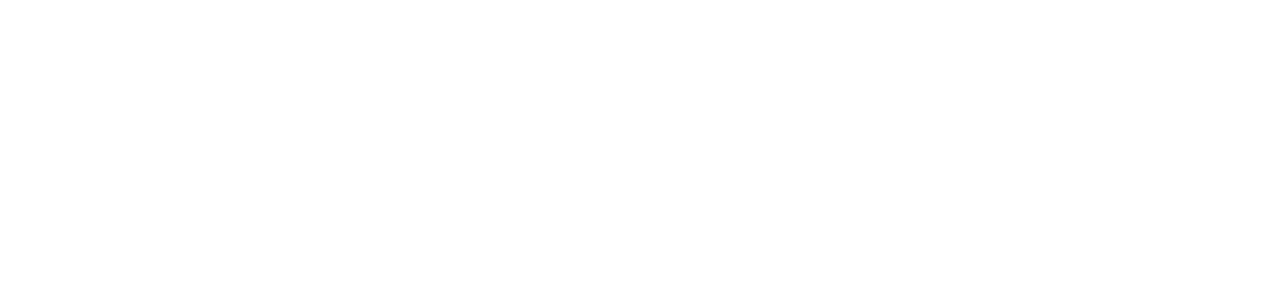
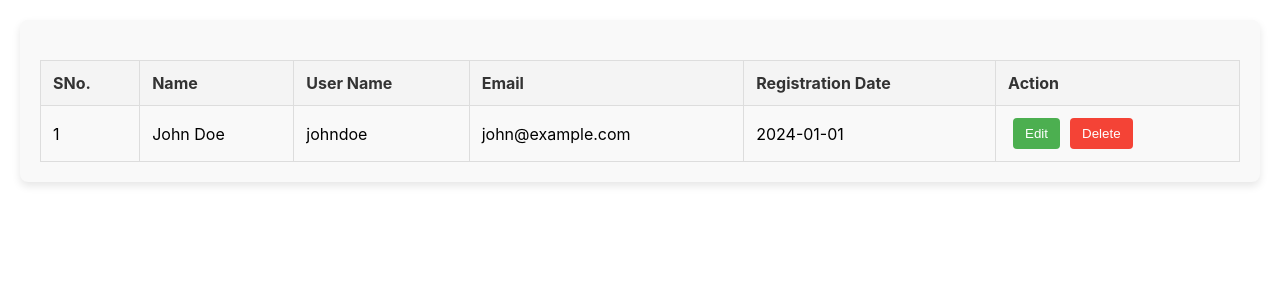
Before and after one commit to WajidAli05/Octaloop-Ecommerce, a React (Create React App) app in the folder frontend/: page /usersTableView in a window 1280 px wide. Before the commit this address had no page. Shown: the top 300 px of the page. Built offline with nearby package versions, Linux system fonts and the light colour scheme.

Commit message:
toggle side menu bar

```diff
--- a/frontend/package.json
+++ b/frontend/package.json
@@ -3,6 +3,10 @@
   "version": "0.1.0",
   "private": true,
   "dependencies": {
+    "@emotion/react": "^11.13.0",
+    "@emotion/styled": "^11.13.0",
+    "@mui/icons-material": "^5.16.4",
+    "@mui/material": "^5.16.4",
     "@testing-library/jest-dom": "^5.17.0",
     "@testing-library/react": "^13.4.0",
     "@testing-library/user-event": "^13.5.0",
--- a/frontend/src/App.css
+++ b/frontend/src/App.css
@@ -14,6 +14,7 @@
 #facebook-logo-txt{
   color: rgb(30, 30, 255);
   font-size: 50px;
+  font-weight: bold;
 }
 
 .login-div{
@@ -209,3 +210,165 @@ form{
   color: green;
   font-size: small;
 }
+
+/* UsersTableView.js css starts here */
+.table-container {
+  width: 100%;
+  max-width: 1200px;
+  margin: 20px auto;
+  padding: 20px;
+  background-color: #f9f9f9;
+  border-radius: 8px;
+  box-shadow: 0 4px 8px rgba(0, 0, 0, 0.1);
+}
+
+.users-table {
+  width: 100%;
+  border-collapse: collapse;
+  margin-top: 20px;
+}
+
+.users-table th,
+.users-table td {
+  border: 1px solid #ddd;
+  padding: 12px;
+  text-align: left;
+}
+
+.users-table th {
+  background-color: #f4f4f4;
+  color: #333;
+  font-weight: bold;
+}
+
+.users-table tr:nth-child(even) {
+  background-color: #f9f9f9;
+}
+
+.users-table tr:hover {
+  background-color: #f1f1f1;
+}
+
+.edit-button,
+.delete-button {
+  padding: 8px 12px;
+  margin: 0 5px;
+  border: none;
+  border-radius: 4px;
+  cursor: pointer;
+}
+
+.edit-button {
+  background-color: #4caf50;
+  color: white;
+}
+
+.edit-button:hover {
+  background-color: #45a049;
+}
+
+.delete-button {
+  background-color: #f44336;
+  color: white;
+}
+
+.delete-button:hover {
+  background-color: #e53935;
+}
+
+
+/* Admin Menu bar */
+.side-menu-bar{
+  position: fixed;
+  top: 0;
+  left: 0;
+  width: 250px;
+  height: 100%;
+  background-color: rgb(61, 61, 248);
+  color: white;
+  display: flex;
+  flex-direction: column;
+  justify-content: flex-start;
+  align-items: center;
+  border: #333 solid 1px;
+  border-radius: 0px 20px 20px 0px;
+  padding: 20px 30px 20px 10px;
+}
+
+.menu-items{
+  display: flex;
+  justify-content: space-around;
+  align-items: center;
+  width: 95%;
+  margin: 10px 0px;
+  padding: 10px 0px;
+  text-align: center;
+  border-bottom: #ddd solid 1px;
+}
+
+.menu-items:hover , .menu-control:hover{
+  background-color: rgb(30, 30, 255);
+  color: white;
+  border: #ddd solid 1px;
+  border-radius: 10px;
+}
+
+.flex-container{
+  display: flex;
+  justify-content:space-between;
+  align-items: center;
+}
+
+.menu-control{
+  display: flex;
+  justify-content: center;
+  align-items: center;
+  position: relative;
+  top: 0px;
+  left: 120px;
+  width: 50px;
+  height: 50px;
+}
+
+
+
+/* Closed side menu bar */
+.closed-side-menu-bar{
+  position: fixed;
+  top: 0;
+  left: 0;
+  width: 70px;
+  height: 100%;
+  background-color: rgb(61, 61, 248);
+  color: white;
+  display: flex;
+  flex-direction: column;
+  justify-content: flex-start;
+  align-items: center;
+  border: #333 solid 1px;
+  border-radius: 0px 20px 20px 0px;
+  padding: 20px 30px 20px 10px;
+}
+
+.closedmenu-items{
+  display: flex;
+  justify-content: space-around;
+  align-items: center;
+  width: 95%;
+  margin: 10px 0px;
+  padding: 10px 0px;
+  text-align: center;
+  border-bottom: #ddd solid 1px;
+}
+
+.closedmenu-items:hover{
+  background-color: rgb(30, 30, 255);
+  color: white;
+  border: #ddd solid 1px;
+  border-radius: 10px;
+}
+
+.sidebar-expandicon{
+  padding: 20px 0px;
+  border: none;
+}
--- a/frontend/src/App.js
+++ b/frontend/src/App.js
@@ -6,6 +6,8 @@ import SignupPage from './pages/SignupPage';
 import ApproveUser from './pages/ApproveUser'
 import OtpVerification from './pages/OtpVerification';
 import ResetPassword from './pages/ResetPassword';
+import UsersTableView from './components/UsersTableView';
+import AdminDashboard from './pages/AdminDashboard';
 import { useEffect } from 'react';
 
 import { Routes, Route} from "react-router-dom";
@@ -24,6 +26,8 @@ function App() {
         <Route index  path="/login" element = {<LoginPage />}/>
         <Route path='/otpVerification' element = {<OtpVerification />} />
         <Route path='/resetPassword' element = {<ResetPassword />} />
+        <Route path='/usersTableView' element = {<UsersTableView />} />
+        <Route path='/adminDashboard' element = {<AdminDashboard />} />
       </Routes>
     </div>
   );
--- /dev/null
+++ b/frontend/src/components/ClosedSideMenuBar.js
@@ -0,0 +1,27 @@
+import React from 'react'
+import ArrowCircleRightIcon from '@mui/icons-material/ArrowCircleRight';
+import SettingsOverscanIcon from '@mui/icons-material/SettingsOverscan';
+import TableRowsIcon from '@mui/icons-material/TableRows';
+import LogoutIcon from '@mui/icons-material/Logout';
+
+
+function ClosedSideMenuBar({onOpen}) {
+  return (
+    <div className='closed-side-menu-bar'>
+        <div className='closedmenu-items' onClick={onOpen} >
+          <ArrowCircleRightIcon className='sidebar-expandicon' fontSize='large' />
+        </div>
+      <div className='closedmenu-items'>
+        <SettingsOverscanIcon fontSize='large' />
+      </div>
+      <div className='closedmenu-items'>
+        <TableRowsIcon fontSize='large' />
+      </div>
+      <div className='closedmenu-items'>
+        <LogoutIcon fontSize='large' />
+      </div>
+    </div>
+  )
+}
+
+export default ClosedSideMenuBar
--- /dev/null
+++ b/frontend/src/components/EpandedSideMenuBar.js
@@ -0,0 +1,30 @@
+import React from 'react'
+import ArrowCircleLeftIcon from '@mui/icons-material/ArrowCircleLeft';
+import SettingsOverscanIcon from '@mui/icons-material/SettingsOverscan';
+import TableRowsIcon from '@mui/icons-material/TableRows';
+import LogoutIcon from '@mui/icons-material/Logout';
+
+function EpandedSideMenuBar({onClose}) {
+  return (
+    <div className='side-menu-bar'>
+      <div className='menu-control' onClick={onClose}>
+        <ArrowCircleLeftIcon fontSize='large' />
+      </div>
+      <h1>Admin Menu</h1>
+      <div className='menu-items'>
+        <a>Detailed View</a>
+        <SettingsOverscanIcon fontSize='large' />
+      </div>
+      <div className='menu-items'>
+        <a>List View</a>
+        <TableRowsIcon fontSize='large' />
+      </div>
+      <div className='menu-items'>
+        <a>Log Out</a>
+        <LogoutIcon fontSize='large' />
+      </div>
+    </div>
+  )
+}
+
+export default EpandedSideMenuBar
--- /dev/null
+++ b/frontend/src/components/UsersTableView.js
@@ -0,0 +1,38 @@
+import React from 'react';
+
+function UsersTableView(users) {
+  return (
+    <div className="table-container">
+              {console.log(users)}
+        <table className="users-table">
+            <thead>
+                <tr>
+                    <th>SNo.</th>
+                    <th>Name</th>
+                    <th>User Name</th>
+                    <th>Email</th>
+                    <th>Registration Date</th>
+                    <th>Action</th>
+                </tr>
+            </thead>
+            <tbody>
+                {/* Example row structure */}
+                <tr>
+                    <td>1</td>
+                    <td>John Doe</td>
+                    <td>johndoe</td>
+                    <td>john@example.com</td>
+                    <td>2024-01-01</td>
+                    <td>
+                        <button className="edit-button">Edit</button>
+                        <button className="delete-button">Delete</button>
+                    </td>
+                </tr>
+                {/* Repeat rows as needed */}
+            </tbody>
+        </table>
+    </div>
+  );
+}
+
+export default UsersTableView;
--- /dev/null
+++ b/frontend/src/pages/AdminDashboard.js
@@ -0,0 +1,23 @@
+import React, { useState } from 'react'
+import ApproveUser from './ApproveUser'
+import UsersTableView from '../components/UsersTableView'
+import EpandedSideMenuBar from '../components/EpandedSideMenuBar'
+import ClosedSideMenuBar from '../components/ClosedSideMenuBar'
+
+function AdminDashboard() {
+    const [sideMenuOpen , setSideMenuOpen] = useState(true);
+
+    const toggleMenu = ()=>{
+        setSideMenuOpen(!sideMenuOpen);
+    }
+
+  return (
+    <div>
+        {sideMenuOpen ? <ClosedSideMenuBar onOpen={toggleMenu}/> : <EpandedSideMenuBar onClose={toggleMenu} />}
+      {/* <ApproveUser />
+      <UsersTableView /> */}
+    </div>
+  )
+}
+
+export default AdminDashboard
--- a/frontend/src/pages/Homepage.js
+++ b/frontend/src/pages/Homepage.js
@@ -1,9 +1,9 @@
 import React from 'react'
 
-function Homepage(props) {
+function Homepage() {
   return (
     <div>
-      <h1>This is home page</h1>
+      <h1>Homepage</h1>
     </div>
   )
 }
```
Also changed, not shown: frontend/src/pages/ApproveUser.js (line endings or trailing spaces), 2 other files (tests, documents, lock files or other folders).
